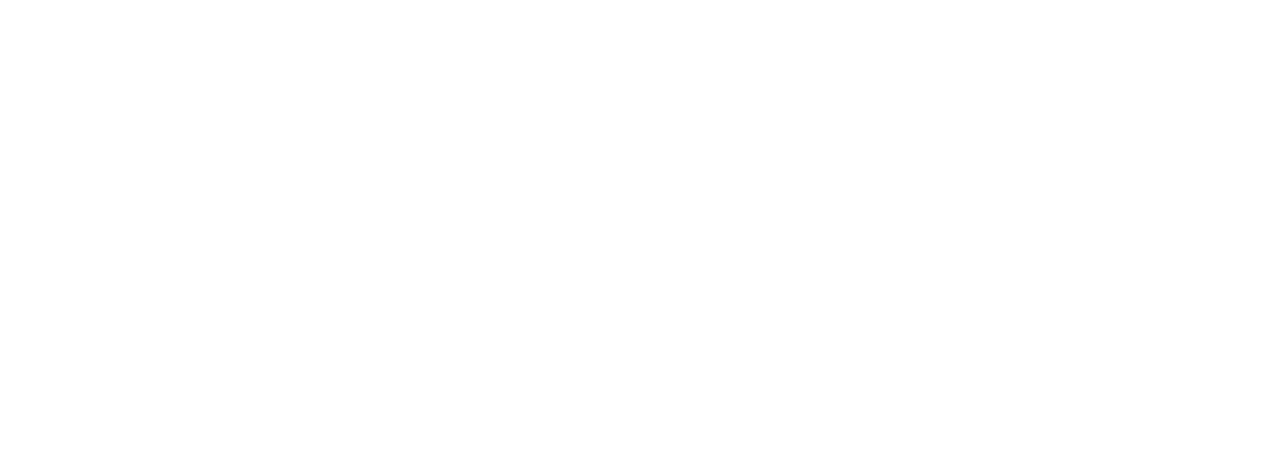
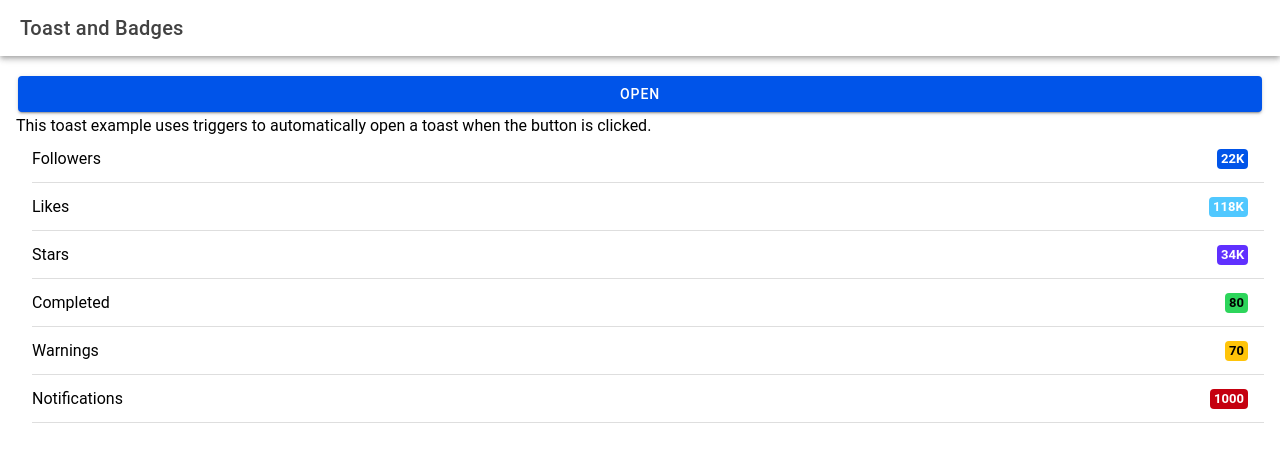
Before and after one commit to Bella3009/MobileApplicationLessons, a React (Vite) app in the folder worksheet4/: page /4b in a window 1280 px wide. Shown: the top 462 px of the page. Built offline with nearby package versions, Linux system fonts and the light colour scheme.

Commit message:
Completed Worksheet 4B

```diff
--- a/worksheet4/src/App.tsx
+++ b/worksheet4/src/App.tsx
@@ -3,6 +3,7 @@
 import { IonReactRouter } from "@ionic/react-router";
 import Home from "./pages/Home";
 import Worksheet4a from "./pages/Worksheet4a";
+import Worksheet4b from "./pages/Worksheet4b";
 
 /* Core CSS required for Ionic components to work properly */
 import "@ionic/react/css/core.css";
@@ -46,6 +47,9 @@
         <Route exact path="/4a">
           <Worksheet4a />
         </Route>
+        <Route exact path="/4b">
+          <Worksheet4b />
+        </Route>
         <Route exact path="/">
           <Redirect to="/home" />
         </Route>
--- /dev/null
+++ b/worksheet4/src/pages/Worksheet4b.tsx
@@ -0,0 +1,78 @@
+import {
+  IonContent,
+  IonHeader,
+  IonPage,
+  IonTitle,
+  IonToolbar,
+  // Other Components
+  IonBadge,
+  IonButton,
+  IonItem,
+  IonLabel,
+  IonText,
+  IonToast,
+} from "@ionic/react";
+
+const Worksheet4a: React.FC = () => {
+  return (
+    <IonPage>
+      <IonHeader>
+        <IonToolbar>
+          <IonTitle>Toast and Badges</IonTitle>
+        </IonToolbar>
+      </IonHeader>
+      <IonContent className="ion-padding">
+        <IonButton id="openToast" expand="block">
+          OPEN
+        </IonButton>
+        <IonText>
+          This toast example uses triggers to automatically open a toast when
+          the button is clicked.
+        </IonText>
+        <IonItem>
+          <IonLabel>Followers</IonLabel>
+          <IonBadge slot="end" color="primary">
+            22K
+          </IonBadge>
+        </IonItem>
+        <IonItem>
+          <IonLabel>Likes</IonLabel>
+          <IonBadge slot="end" style={{ backgroundColor: "#50c8ff" }}>
+            118K
+          </IonBadge>
+        </IonItem>
+        <IonItem>
+          <IonLabel>Stars</IonLabel>
+          <IonBadge slot="end" color="tertiary">
+            34K
+          </IonBadge>
+        </IonItem>
+        <IonItem>
+          <IonLabel>Completed</IonLabel>
+          <IonBadge slot="end" color="success">
+            80
+          </IonBadge>
+        </IonItem>
+        <IonItem>
+          <IonLabel>Warnings</IonLabel>
+          <IonBadge slot="end" color="warning">
+            70
+          </IonBadge>
+        </IonItem>
+        <IonItem>
+          <IonLabel>Notifications</IonLabel>
+          <IonBadge slot="end" color="danger">
+            1000
+          </IonBadge>
+        </IonItem>
+        <IonToast
+          trigger="openToast"
+          message="This toast will disappear after 5 seconds"
+          duration={5000}
+        ></IonToast>
+      </IonContent>
+    </IonPage>
+  );
+};
+
+export default Worksheet4a;
```
Also changed, not shown: 1 other file (tests, documents, lock files or other folders).
